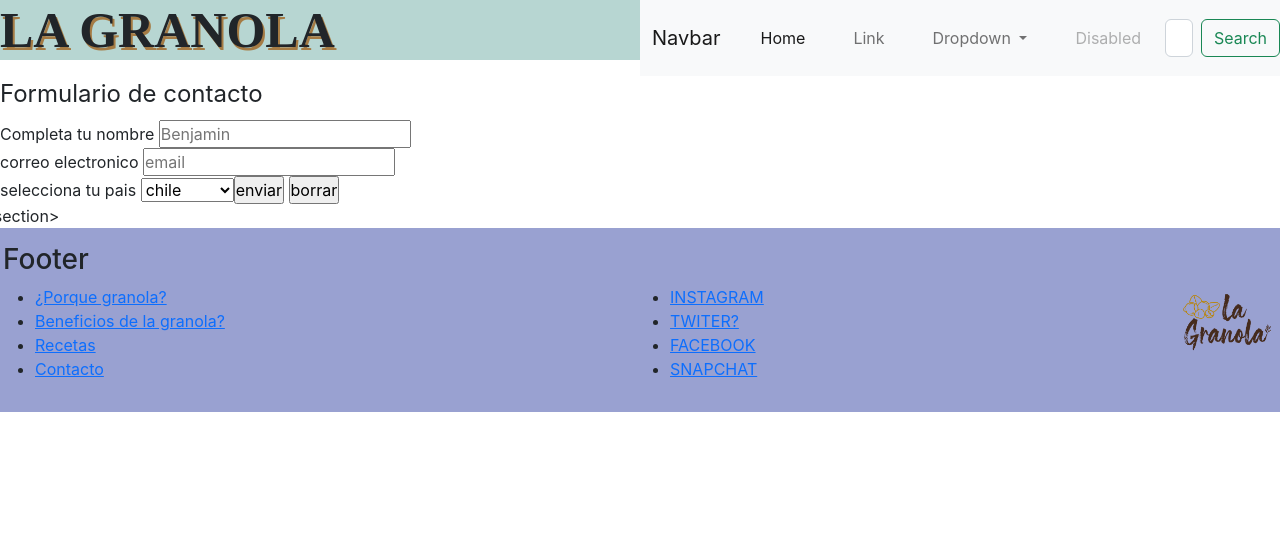
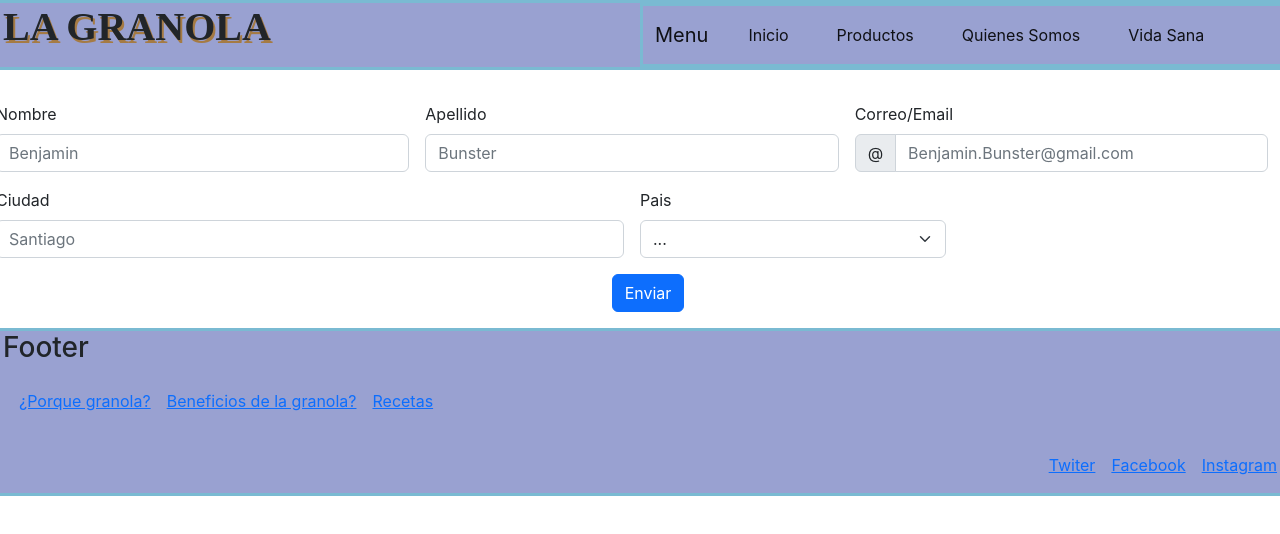
Before and after one commit to BenjaBunster/DESAFIO05, a plain HTML site: page paginas/contacto.html in a window 1280 px wide. Shown: the top 534 px of the page. Drawn offline with nearby package versions, Linux system fonts and the light colour scheme.

Commit message:
se agrega bootstrap a html contacto completo, y menu navegador al rsto de htmls en rama-tres

```diff
--- a/css/main.css
+++ b/css/main.css
@@ -205,7 +205,17 @@ table, th, th, td {
   object-fit: cover;
   height: 100%;
 }
-/* FOOTER */
+/* contacto bootstrap */
+.bg-footer{
+  background-color: #99a1d1;
+  border: solid rgba(101, 204, 211, 0.589);
+}
+.bg-header{
+  background-color: #99a1d1;
+  border: solid rgba(101, 204, 211, 0.589);
+}
+
+
 
 /*----- MOBILE ----- aqui va el css de MOBILE*/
 @media screen and (max-width: 600px) {
--- a/paginas/contacto.html
+++ b/paginas/contacto.html
@@ -11,120 +11,105 @@
 	<title>LaGranolaStore</title>
 </head>
 <body>
-	 <!-- navigation -->
+	 <!-- navigation y menu-->
 
-         <header class="row">
+         <header class="row bg-header">
             <h1 class="col-6">La Granola</h1>
-            <nav class="navbar navbar-expand-lg bg-light col-6">
+            <nav class="navbar navbar-expand-lg bg-header col-6">
                 <div class="container-fluid">
-                  <a class="navbar-brand" href="#">Navbar</a>
+                  <a class="navbar-brand" href="#">Menu</a>
                   <button class="navbar-toggler" type="button" data-bs-toggle="collapse" data-bs-target="#navbarSupportedContent" aria-controls="navbarSupportedContent" aria-expanded="false" aria-label="Toggle navigation">
                     <span class="navbar-toggler-icon"></span>
                   </button>
                   <div class="collapse navbar-collapse" id="navbarSupportedContent">
                     <ul class="navbar-nav me-auto mb-2 mb-lg-0">
                       <li class="nav-item">
-                        <a class="nav-link active" aria-current="page" href="#">Home</a>
+                        <a class="nav-link active" aria-current="page" href="../index.html">Inicio</a>
                       </li>
                       <li class="nav-item">
-                        <a class="nav-link" href="#">Link</a>
+                        <a class="nav-link active" href="productos.html">Productos</a>
                       </li>
-                      <li class="nav-item dropdown">
-                        <a class="nav-link dropdown-toggle" href="#" id="navbarDropdown" role="button" data-bs-toggle="dropdown" aria-expanded="false">
-                          Dropdown
-                        </a>
-                        <ul class="dropdown-menu" aria-labelledby="navbarDropdown">
-                          <li><a class="dropdown-item" href="#">Action</a></li>
-                          <li><a class="dropdown-item" href="#">Another action</a></li>
-                          <li><hr class="dropdown-divider"></li>
-                          <li><a class="dropdown-item" href="#">Something else here</a></li>
-                        </ul>
+                      <li class="nav-item ">
+                        <a class="nav-link active" href="quienes_somos.html"> Quienes Somos</a>
                       </li>
                       <li class="nav-item">
-                        <a class="nav-link disabled">Disabled</a>
+                        <a class="nav-link  active" href="vidaSana.html">Vida Sana</a>
                       </li>
                     </ul>
-                    <form class="d-flex" role="search">
-                      <input class="form-control me-2" type="search" placeholder="Search" aria-label="Search">
-                      <button class="btn btn-outline-success" type="submit">Search</button>
-                    </form>
                   </div>
                 </div>
             </nav>
-            <form action="" class="formulario">
-                <fieldset>
-                    <legend class="formulario__titulo"> Formulario de contacto</legend>
-
-                    <div>
-                        <label for="nombre">
-                            Completa tu nombre
-                        </label>
-                        <input type="text" name="nombre" placeholder="Benjamin">
+         </header>
+<!-- FORMULARIO -->
+        <main class="row">
+            <form class="row g-3 needs-validation" novalidate>
+                <div class="col-md-4">
+                  <label for="validationCustom01" class="form-label">Nombre</label>
+                  <input type="text" class="form-control" id="validationCustom01" placeholder="Benjamin" required>
+                  <div class="valid-feedback">
+                    Looks good!
                   </div>
-
-                    <div>
-                        <label for="correo">
-                            correo electronico
-                        </label>
-                        <input type="email" name="correo" placeholder="email">
                 </div>
-
-                    <div>
-                        <label for="pais">
-                            selecciona tu pais
-                        </label>
-                        <select name="pais" id="">
-                            <option value="chile">chile</option>
-                            <option value="argentina">argentina</option>
-                            <option value="brasil">brasil</option>
+                <div class="col-md-4">
+                  <label for="validationCustom02" class="form-label">Apellido</label>
+                  <input type="text" class="form-control" id="validationCustom02" placeholder="Bunster" required>
+                  <div class="valid-feedback">
+                    Looks good!
                   </div>
-
-                    <div>
-                        <input type="submit" value="enviar">
-                        <input type="reset" value="borrar">
                 </div>
-
-                </fieldset>
+                <div class="col-md-4">
+                  <label for="validationCustomUsername" class="form-label">Correo/Email</label>
+                  <div class="input-group has-validation">
+                    <span class="input-group-text" id="inputGroupPrepend">@</span>
+                    <input type="text" class="form-control" id="validationCustomUsername" aria-describedby="inputGroupPrepend" placeholder="Benjamin.Bunster@gmail.com" required>
+                    <div class="invalid-feedback">
+                      Please choose a email.
+                    </div>
+                  </div>
+                </div>
+                <div class="col-md-6">
+                  <label for="validationCustom03" class="form-label">Ciudad</label>
+                  <input type="text" class="form-control" id="validationCustom03" placeholder="Santiago" required>
+                  <div class="invalid-feedback">
+                    Please provide a valid city.
+                  </div>
+                </div>
+                <div class="col-md-3">
+                  <label for="validationCustom04" class="form-label">Pais</label>
+                  <select class="form-select" id="validationCustom04" required>
+                    <option selected disabled >...</option>
+                    <option>Argentina</option>
+                    <option>Brasil</option>
+                    <option>Chile</option>
+                    <option>Peru</option>
+                  </select>
+                  <div class="invalid-feedback">
+                    Please select a valid state.
+                  </div>
+                </div>
+                <div class="col-12 m-3 text-center">
+                  <button class="btn btn-primary" type="submit">Enviar</button>
+                </div>
               </form>
-         /section>
+        </main>
                 <!-- footer -->
-                <footer class="grid-item footer">
-                    <h3>Footer</h3>
-                    <div class="footer-container">
-                    <ul>
-                        <li>
-                            <a href="">¿Porque granola?</a>
-                        </li>
-                        <li>
-                            <a href="">Beneficios de la granola?</a>
-                        </li>
-                        <li>
-                            <a href="">Recetas</a>
-                        </li>
-                        <li>
-                            <a href="">Contacto</a>
-                        </li>
-                    </ul>
-                    <ul>
-                        <li>
-                            <a href="https://www.instagram.com/benjabunster/" target="_blank">INSTAGRAM</a>
-                        </li>
-                        <li>
-                            <a href="">TWITER?</a>
-                        </li>
-                        <li>
-                            <a href="">FACEBOOK</a>
-                        </li>
-                        <li>
-                            <a href="">SNAPCHAT</a>
-                        </li>
-                    </ul>
-                    <div class="footer-logo-container">
-                        <img src="../imagen/LOGOGRNOLA.png" alt="logo">
+                <footer class="row bg-footer">
+                    <h3 class="col.12">Footer</h3>
+                    <div class="d-flex flex-row mb-3 m-2">
+                        <div class="p-2"><a href="">¿Porque granola?</a></div>
+                        <div class="p-2"><a href="">Beneficios de la granola?</a></div>
+                        <div class="p-2"><a href="">Recetas</a></div>
                       </div>
+                      <div class="d-flex flex-row-reverse m-2">
+                        <div class="p-2"><a href="https://www.instagram.com/benjabunster/">Instagram</a></div>
+                        <div class="p-2"><a href="">Facebook</a></div>
+                        <div class="p-2"><a href="">Twiter</a></div>
                       </div>
                 </footer>
 
 
+
+          <!-- JavaScript Bundle with Popper -->
+<script src="https://cdn.jsdelivr.net/npm/bootstrap@5.2.0-beta1/dist/js/bootstrap.bundle.min.js" integrity="sha384-pprn3073KE6tl6bjs2QrFaJGz5/SUsLqktiwsUTF55Jfv3qYSDhgCecCxMW52nD2" crossorigin="anonymous"></script>
 </body>
 </html>
```
Also changed, not shown: index.html (+29 -15 lines), paginas/productos.html (+27 -13 lines), paginas/quienes_somos.html (+32 -21 lines), paginas/vidaSana.html (+32 -20 lines). Lines whose indentation alone changed are shown as unchanged.
